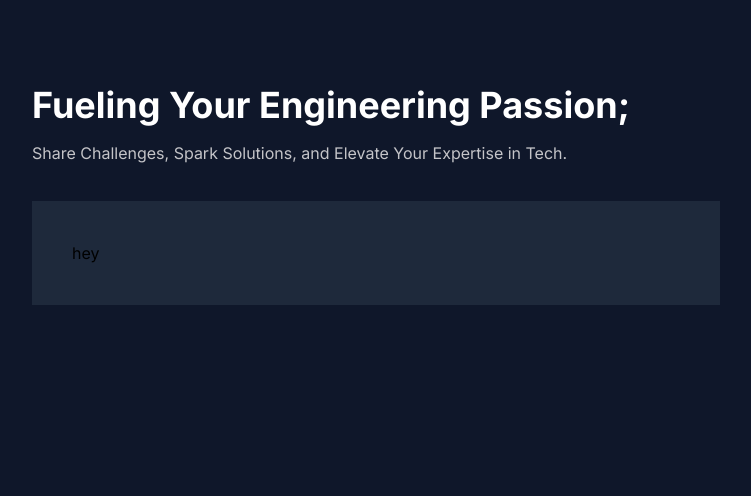
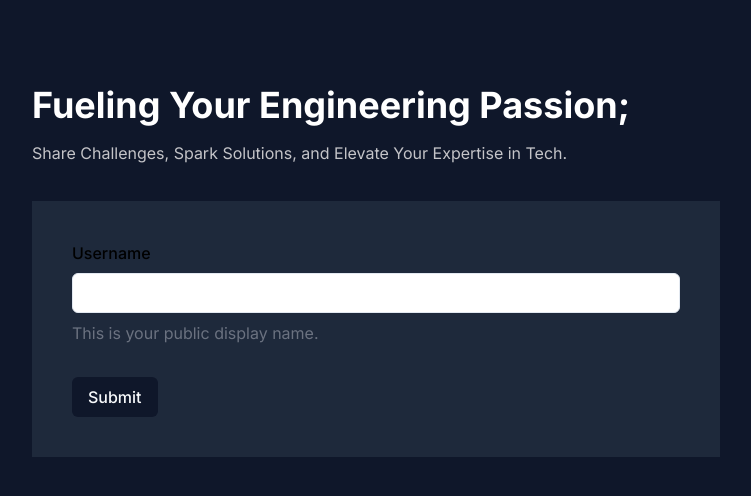
Before and after one commit to Tanishka-dev/Cohort-App, a Next.js app: page /onboarding in a window 1280 px wide. Shown: the top 496 px of the page, without its empty margins (264-1015 px from the left). Built offline with nearby package versions, Linux system fonts and the light colour scheme; no server answers.

Commit message:
Shadcn implemented

```diff
--- a/components/forms/AccountProfile.tsx
+++ b/components/forms/AccountProfile.tsx
@@ -1,4 +1,20 @@
 "use client";
+import * as z from "zod";
+import { useForm } from "react-hook-form";
+import {
+  Form,
+  FormControl,
+  FormDescription,
+  FormField,
+  FormItem,
+  FormLabel,
+  FormMessage,
+} from "@/components/ui/form";
+import { Button } from "../ui/button";
+import { Input } from "../ui/input";
+import { Label } from "../ui/label";
+import { UserVaildations } from "@/lib/validations/user";
+import { zodResolver } from "@hookform/resolvers/zod";
 
 interface Props {
   user: {
@@ -13,7 +29,42 @@ interface Props {
 }
 
 const AccountProfile = ({ user, btnType }: Props) => {
-  return <div>hey</div>;
+  const form = useForm({
+    resolver: zodResolver(UserVaildations),
+    defaultValues: {
+      profile_photo: "",
+      name: "",
+      username: "",
+      bio: "",
+    },
+  });
+
+  function onSubmit(values: z.infer<typeof UserVaildations>) {
+    console.log(values);
+  }
+  return (
+    <Form {...form}>
+      <form onSubmit={form.handleSubmit(onSubmit)} className="space-y-8 ">
+        <FormField
+          control={form.control}
+          name="username"
+          render={({ field }) => (
+            <FormItem>
+              <FormLabel>Username</FormLabel>
+              <FormControl>
+                <Input placeholder="" {...field} />
+              </FormControl>
+              <FormDescription>
+                This is your public display name.
+              </FormDescription>
+              <FormMessage />
+            </FormItem>
+          )}
+        />
+        <Button type="submit">Submit</Button>
+      </form>
+    </Form>
+  );
 };
 
 export default AccountProfile;
--- /dev/null
+++ b/components/ui/input.tsx
@@ -0,0 +1,25 @@
+import * as React from "react"
+
+import { cn } from "@/lib/utils"
+
+export interface InputProps
+  extends React.InputHTMLAttributes<HTMLInputElement> {}
+
+const Input = React.forwardRef<HTMLInputElement, InputProps>(
+  ({ className, type, ...props }, ref) => {
+    return (
+      <input
+        type={type}
+        className={cn(
+          "flex h-10 w-full rounded-md border border-slate-200 border-slate-200 bg-white px-3 py-2 text-sm ring-offset-white file:border-0 file:bg-transparent file:text-sm file:font-medium placeholder:text-slate-500 focus-visible:outline-none focus-visible:ring-2 focus-visible:ring-slate-950 focus-visible:ring-offset-2 disabled:cursor-not-allowed disabled:opacity-50 dark:border-slate-800 dark:border-slate-800 dark:bg-slate-950 dark:ring-offset-slate-950 dark:placeholder:text-slate-400 dark:focus-visible:ring-slate-300",
+          className
+        )}
+        ref={ref}
+        {...props}
+      />
+    )
+  }
+)
+Input.displayName = "Input"
+
+export { Input }
--- /dev/null
+++ b/lib/validations/user.ts
@@ -0,0 +1,7 @@
+import * as z from "zod";
+export const UserVaildations = z.object({
+  profile_photo: z.string().url().nonempty(),
+  name: z.string().min(3).max(0),
+  username: z.string().min(3).max(0),
+  bio: z.string().min(3).max(1000),
+});
--- a/package.json
+++ b/package.json
@@ -11,6 +11,8 @@
   "dependencies": {
     "@clerk/nextjs": "^4.23.2",
     "@clerk/themes": "^1.7.5",
+    "@hookform/resolvers": "^3.3.0",
+    "@radix-ui/react-label": "^2.0.2",
     "@radix-ui/react-slot": "^1.0.2",
     "@types/node": "20.5.3",
     "@types/react": "18.2.21",
@@ -28,7 +30,6 @@
     "react-hook-form": "^7.45.4",
     "svix": "^1.8.1",
     "tailwind-merge": "^1.14.0",
-    "tailwind-merge": "^1.14.0",
     "tailwindcss": "3.3.3",
     "typescript": "5.1.6",
     "uploadthing": "^5.3.3",
```
Also changed, not shown: 1 other file (tests, documents, lock files or other folders).
